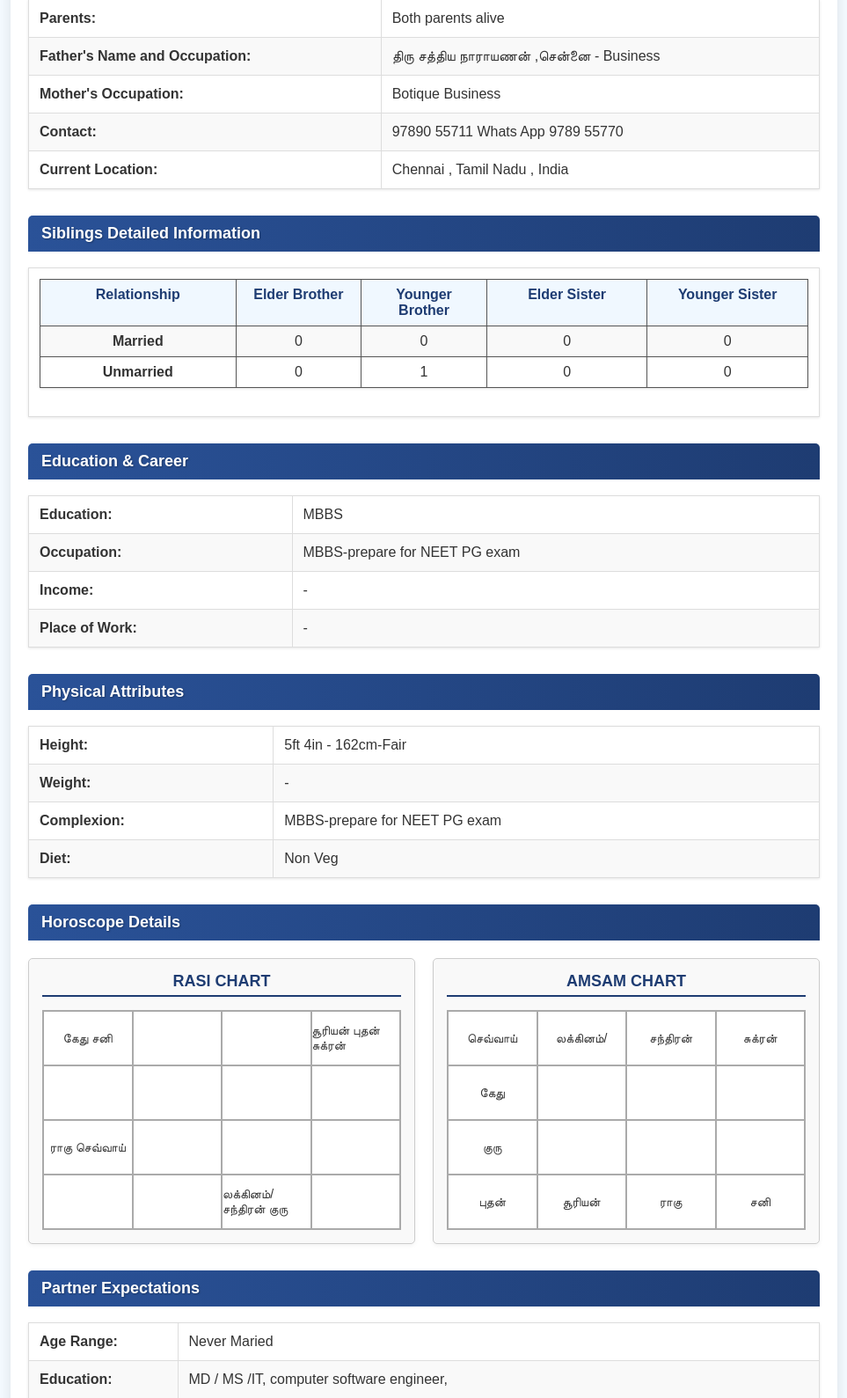
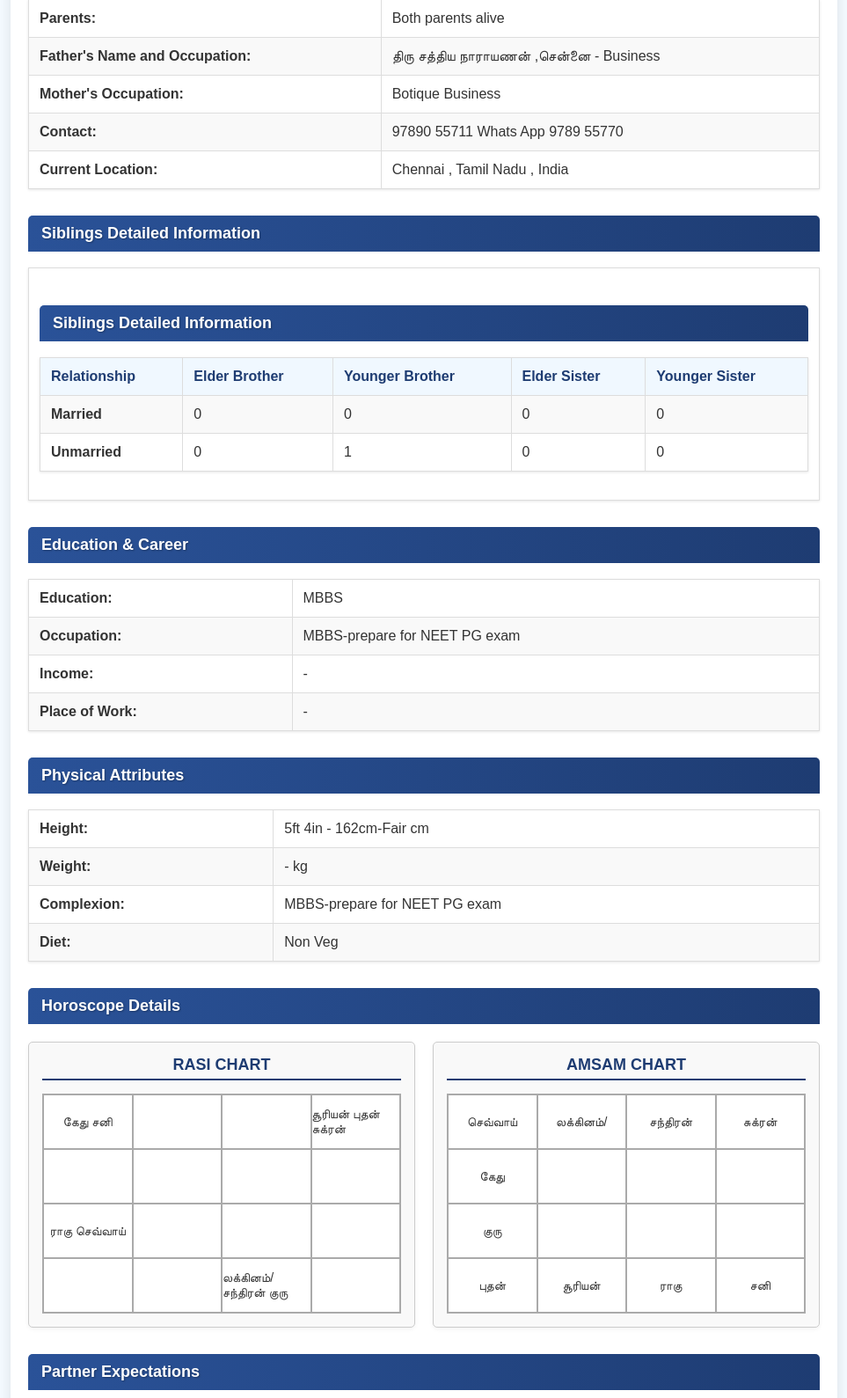
Before and after one commit to ramanmanoharan/djmatri, a Django app: a page that uses templates/profiles/detail.html in a window 1280 px wide. Shown: the part 595-2184 px from the top of the page at 88% size, without its empty margins (158-1121 px from the left). Run offline with Django 5.2, Linux system fonts and the light colour scheme; data comes from the database, SQL or seed files in the repository.

Commit message:
mobile view design update

```diff
--- a/templates/profiles/detail.html
+++ b/templates/profiles/detail.html
@@ -594,61 +624,35 @@
 <table>
 <tr>
 <td colspan="6">
+<h3>Siblings Detailed Information</h3>
+<div class="siblings-table">
   <table border="0" cellpadding="0" cellspacing="0" style="border: 1px solid #555555;" width="100%">
     <tbody>
       <tr style="height: 20px; vertical-align: middle; background-color: #f0f0f0;">
-<th style="width: 150px; padding: 8px; text-align: center; border: 1px solid #555555;">
-                                    Relationship
-                                </th>
-<th style="width: 90px; padding: 8px; text-align: center; border: 1px solid #555555;">
-                                    Elder Brother
-                                </th>
-<th style="width: 90px; padding: 8px; text-align: center; border: 1px solid #555555;">
-                                    Younger Brother
-                                </th>
-<th style="width: 120px; padding: 8px; text-align: center; border: 1px solid #555555;">
-                                    Elder Sister
-                                </th>
-<th style="width: 120px; padding: 8px; text-align: center; border: 1px solid #555555;">
-                                    Younger Sister
-                                </th>
+        <th>Relationship</th>
+        <th>Elder Brother</th>
+        <th>Younger Brother</th>
+        <th>Elder Sister</th>
+        <th>Younger Sister</th>
       </tr>
-<tr style="height: 20px; vertical-align: middle;">
-<td style="padding: 8px; text-align: center; border: 1px solid #555555; font-weight: bold;">
-                                    Married
-                                </td>
-<td style="padding: 8px; text-align: center; border: 1px solid #555555;">
-                                    {{ sibling_counts.elder_brother.married|default:"0" }}
-                                </td>
-<td style="padding: 8px; text-align: center; border: 1px solid #555555;">
-                                    {{ sibling_counts.younger_brother.married|default:"0" }}
-                                </td>
-<td style="padding: 8px; text-align: center; border: 1px solid #555555;">
-                                    {{ sibling_counts.elder_sister.married|default:"0" }}
-                                </td>
-<td style="padding: 8px; text-align: center; border: 1px solid #555555;">
-                                    {{ sibling_counts.younger_sister.married|default:"0" }}
-                                </td>
+      <tr>
+        <td><b>Married</b></td>
+        <td>{{ sibling_counts.elder_brother.married|default:"0" }}</td>
+        <td>{{ sibling_counts.younger_brother.married|default:"0" }}</td>
+        <td>{{ sibling_counts.elder_sister.married|default:"0" }}</td>
+        <td>{{ sibling_counts.younger_sister.married|default:"0" }}</td>
       </tr>
-<tr style="height: 20px; vertical-align: middle;">
-<td style="padding: 8px; text-align: center; border: 1px solid #555555; font-weight: bold;">
-                                    Unmarried
-                                </td>
-<td style="padding: 8px; text-align: center; border: 1px solid #555555;">
-                                    {{ sibling_counts.elder_brother.unmarried|default:"0" }}
-                                </td>
-<td style="padding: 8px; text-align: center; border: 1px solid #555555;">
-                                    {{ sibling_counts.younger_brother.unmarried|default:"0" }}
-                                </td>
-<td style="padding: 8px; text-align: center; border: 1px solid #555555;">
-                                    {{ sibling_counts.elder_sister.unmarried|default:"0" }}
-                                </td>
-<td style="padding: 8px; text-align: center; border: 1px solid #555555;">
-                                    {{ sibling_counts.younger_sister.unmarried|default:"0" }}
-                                </td>
+      <tr>
+        <td><b>Unmarried</b></td>
+        <td>{{ sibling_counts.elder_brother.unmarried|default:"0" }}</td>
+        <td>{{ sibling_counts.younger_brother.unmarried|default:"0" }}</td>
+        <td>{{ sibling_counts.elder_sister.unmarried|default:"0" }}</td>
+        <td>{{ sibling_counts.younger_sister.unmarried|default:"0" }}</td>
       </tr>
     </tbody>
   </table>
+</div>
+
 </td>
 </tr>
 </table>
@@ -675,11 +679,11 @@
 <table>
 <tr>
 <td><strong>Height:</strong></td>
-<td>{{ profile.height_cm|default:"-" }}</td>
+<td>{{ profile.height_cm|default:"-" }} cm</td>
 </tr>
 <tr>
 <td><strong>Weight:</strong></td>
-<td>{{ profile.weight_kg|default:"-" }}</td>
+<td>{{ profile.weight_kg|default:"-" }} kg</td>
 </tr>
 <tr>
 <td><strong>Complexion:</strong></td>
```
Also changed, not shown: other parts of templates/profiles/detail.html (+32 -2 lines). Lines whose indentation alone changed are shown as unchanged.
